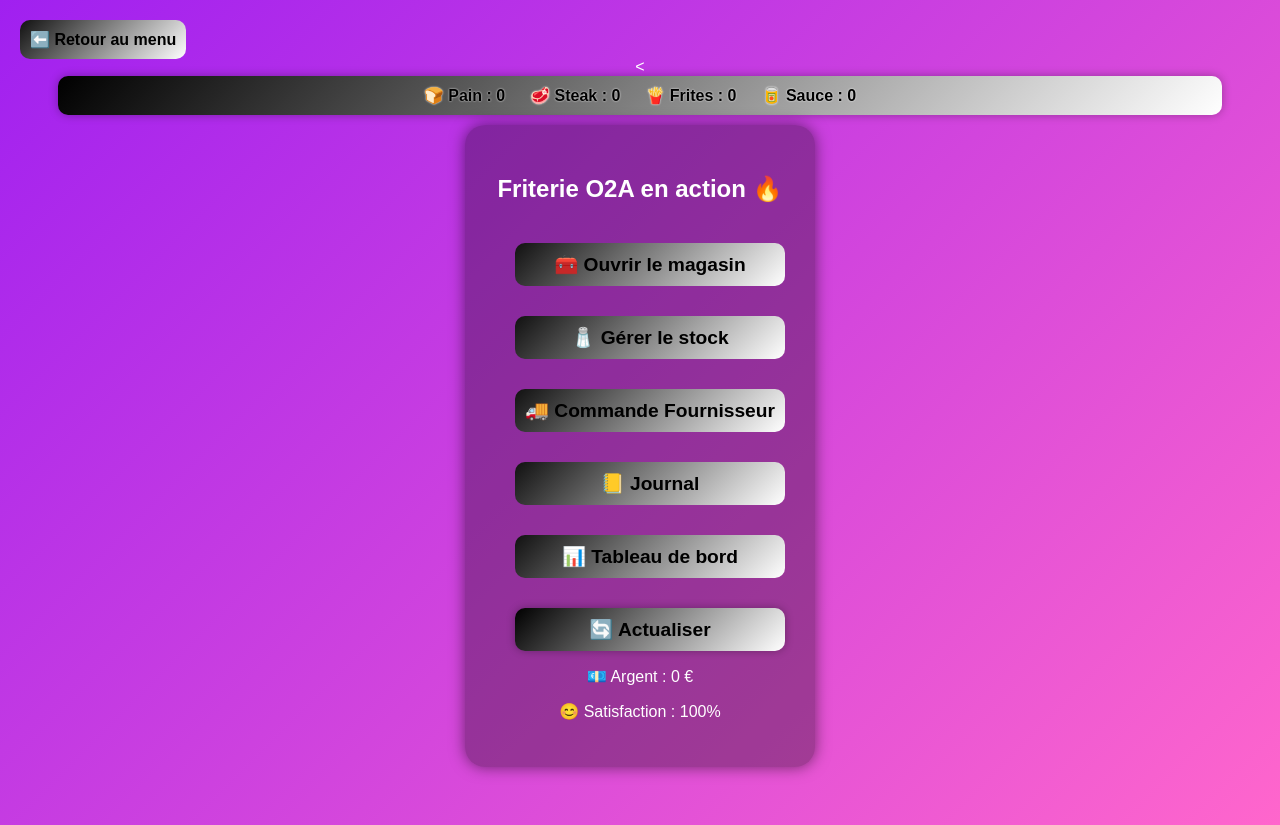
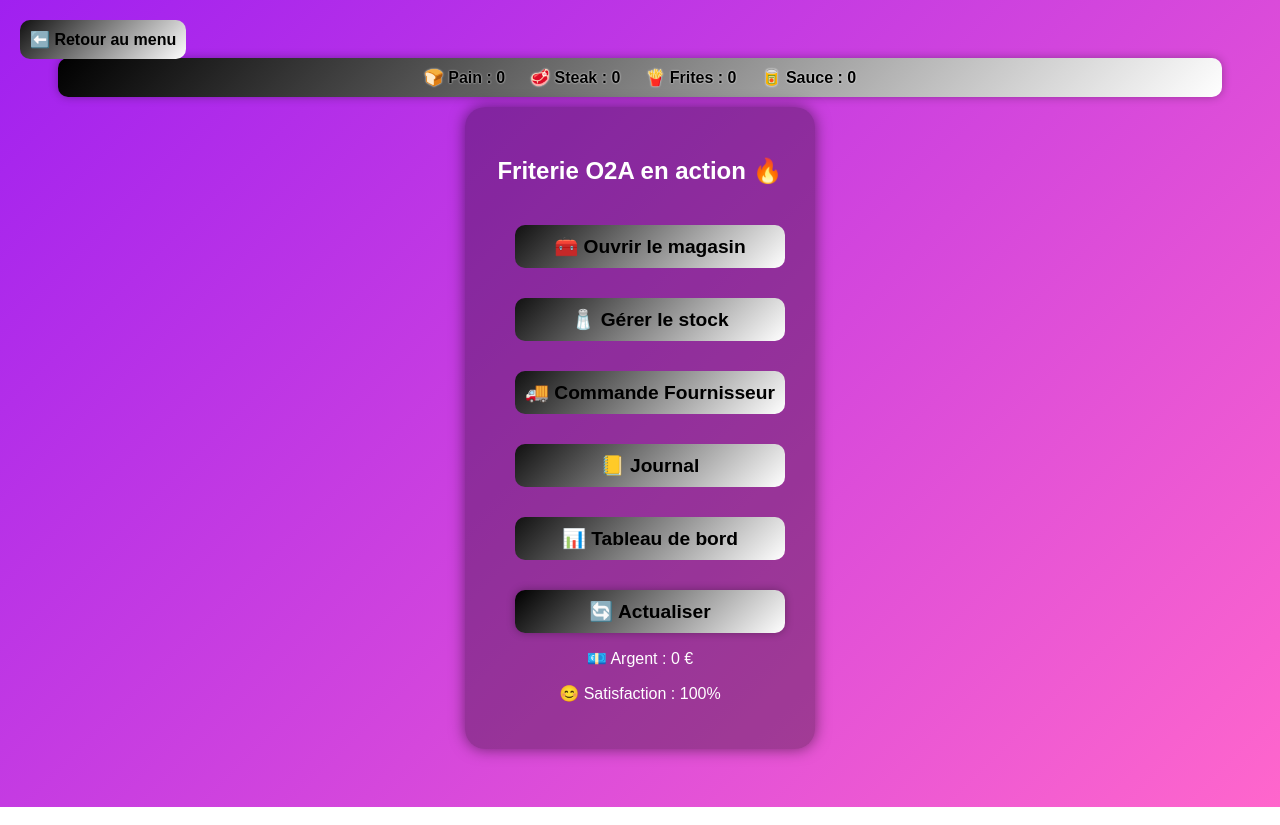
Before and after one commit to SNIZER-fr/o2a-tycoon, a website: page game.html in a window 1280 px wide. Drawn offline with Linux system fonts and the light colour scheme.

```diff
--- a/game.html
+++ b/game.html
@@ -4,7 +4,7 @@
   <meta charset="UTF-8">
   <meta name="viewport" content="width=device-width, initial-scale=1.0">
   <title>O2A Tycoon - Jeu</title>
-  <<link rel="stylesheet" href="style.css?v=1.0">
+  <link rel="stylesheet" href="style.css?v=1.0">
 </head>
 <body>
 
```
